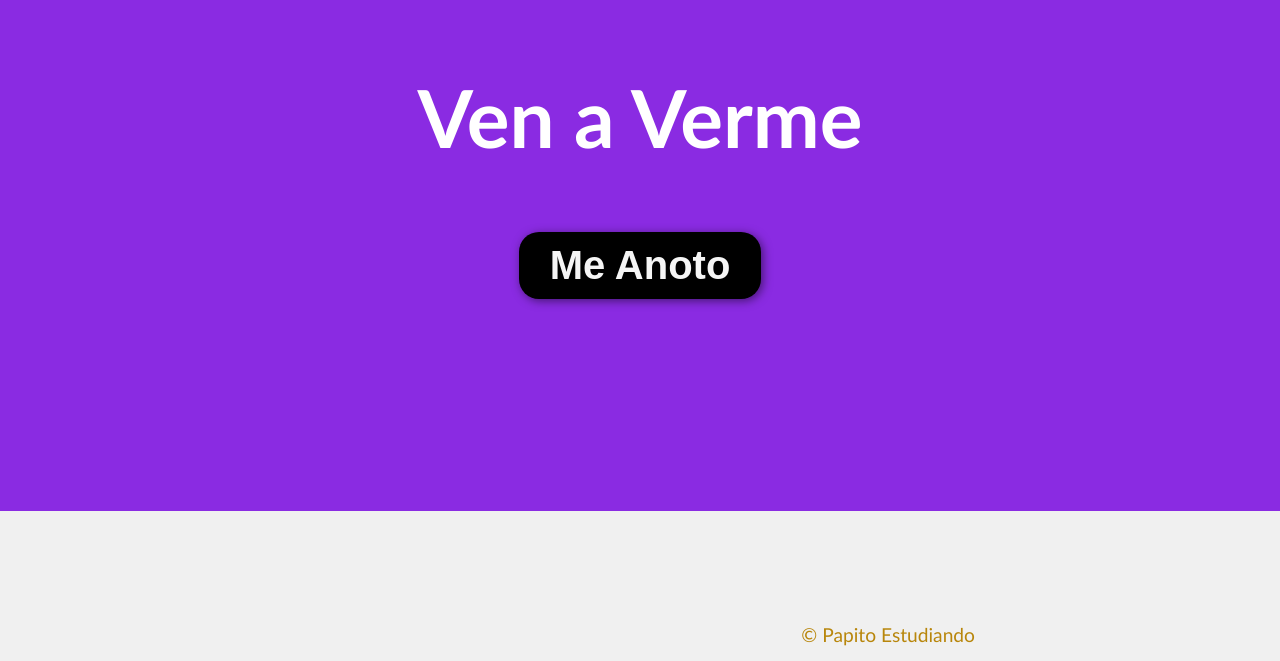
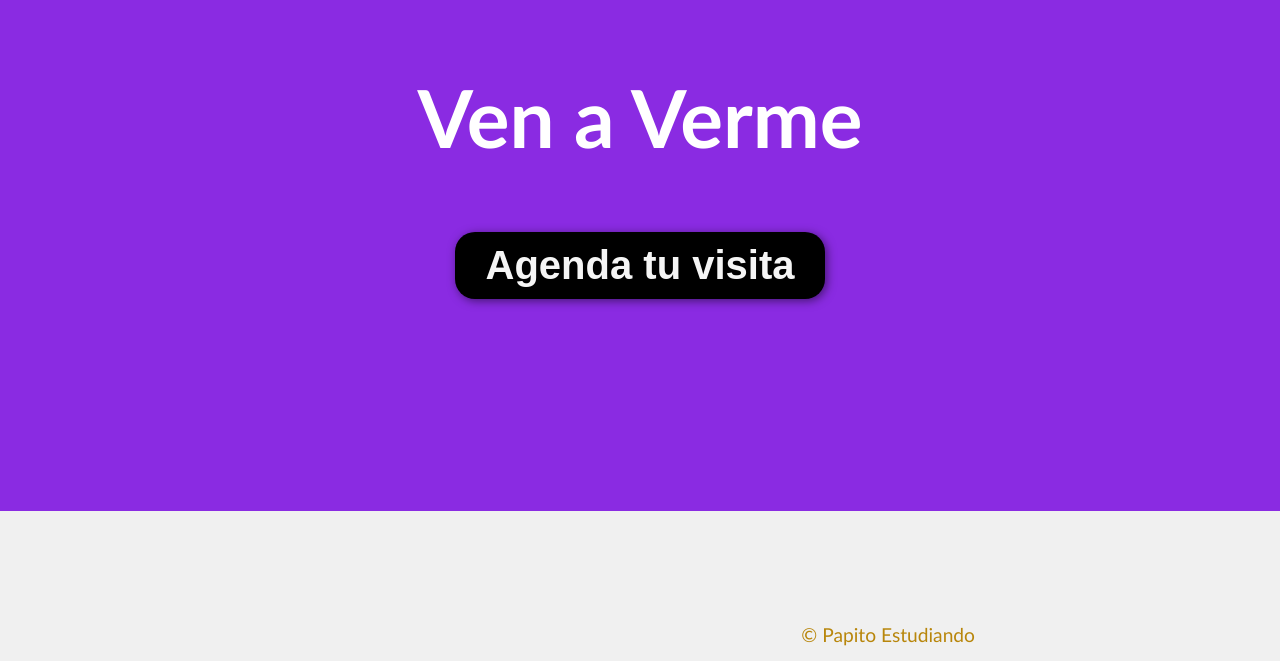
Before and after one commit to Rodroy019/Roy_RS, a plain HTML site: page index.html in a window 1280 px wide. Shown: the part 4185-4846 px from the top of the page. Drawn offline with Linux system fonts and the light colour scheme.

Commit message:
cambio en boton de visita

```diff
--- a/index.html
+++ b/index.html
@@ -86,7 +86,7 @@
     <section id="ven-a-verme">
         <div class="container">
             <h2>Ven a Verme</h2>
-            <button>Me Anoto</button>
+            <button>Agenda tu visita</button>
             <!-- banner con fondo oscuro y boton de enlace -->
         </div>
     </section>
```
Also changed, not shown: 1 other file.
